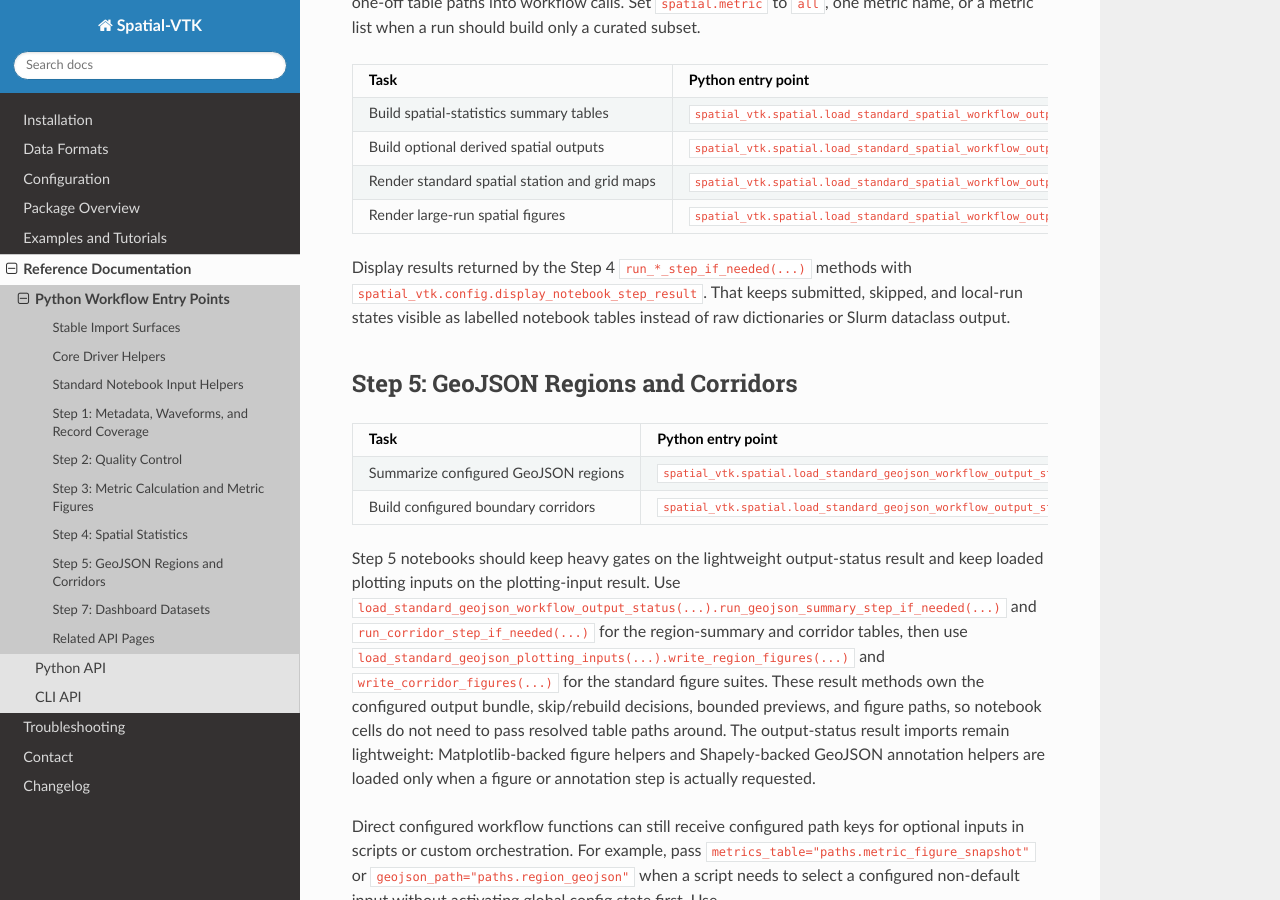
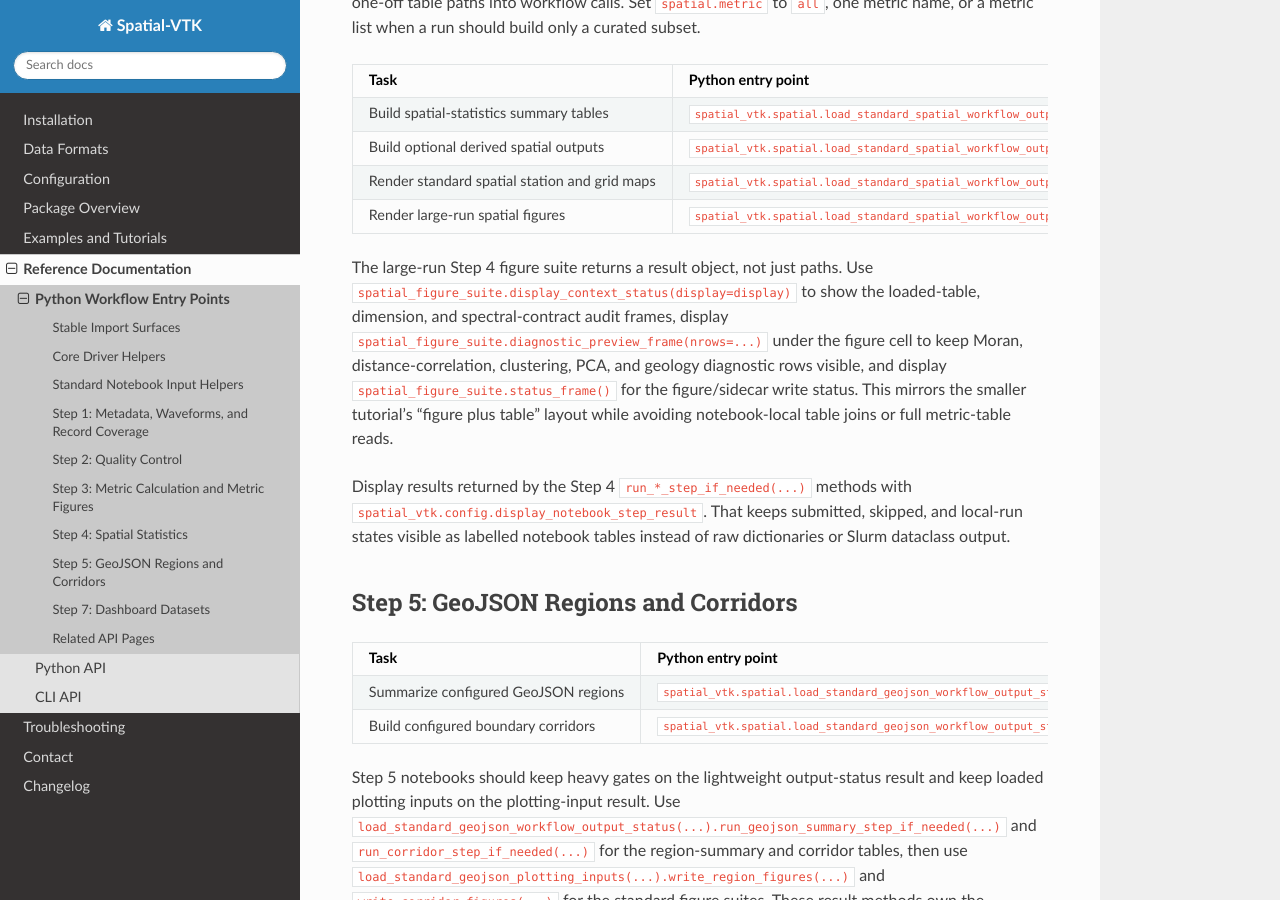
Before and after one commit to bcbirkel/spatial-vtk, a Sphinx documentation site: the page built from docs/reference/python_workflows.rst, in a window 1280 px wide and 900 px high, scrolled down 6698 px. Built offline with Sphinx 7.4.7 and the Read the Docs theme 3.1.0, drawn with Linux system fonts in a browser that asks for light colours.

Commit message:
Guard large-run figure table contracts

```diff
--- a/docs/reference/python_workflows.rst
+++ b/docs/reference/python_workflows.rst
@@ -645,7 +645,18 @@
    * - Render large-run spatial figures
      - ``spatial_vtk.spatial.load_standard_spatial_workflow_output_status(...).write_figure_suite(...)``
      - saved spatial figures, package-generated spatial table/dimension status
-       summaries, and optional row-provenance sidecars
+       summaries, compact diagnostic preview tables for statistics used by
+       the figures, and optional row-provenance sidecars
+
+The large-run Step 4 figure suite returns a result object, not just paths.
+Use ``spatial_figure_suite.display_context_status(display=display)`` to show
+the loaded-table, dimension, and spectral-contract audit frames, display
+``spatial_figure_suite.diagnostic_preview_frame(nrows=...)`` under the figure
+cell to keep Moran, distance-correlation, clustering, PCA, and geology
+diagnostic rows visible, and display ``spatial_figure_suite.status_frame()``
+for the figure/sidecar write status. This mirrors the smaller tutorial's
+"figure plus table" layout while avoiding notebook-local table joins or full
+metric-table reads.
 
 Display results returned by the Step 4 ``run_*_step_if_needed(...)`` methods
 with ``spatial_vtk.config.display_notebook_step_result``. That keeps submitted,
```
Also changed, not shown: docs/changelog.rst (+11 -0 lines), docs/reference/api/spatial.rst (+8 -0 lines), 1 other file.
